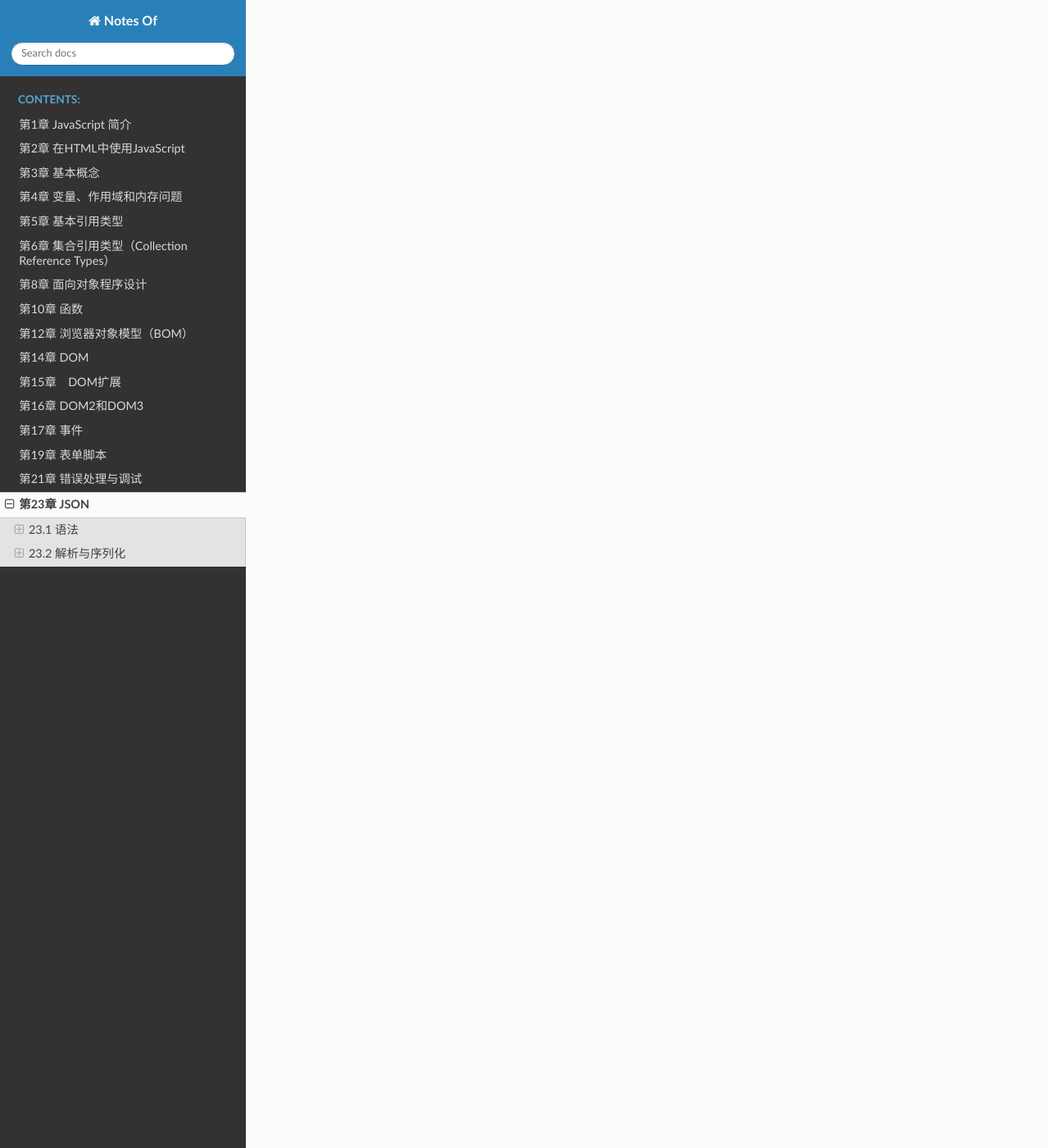
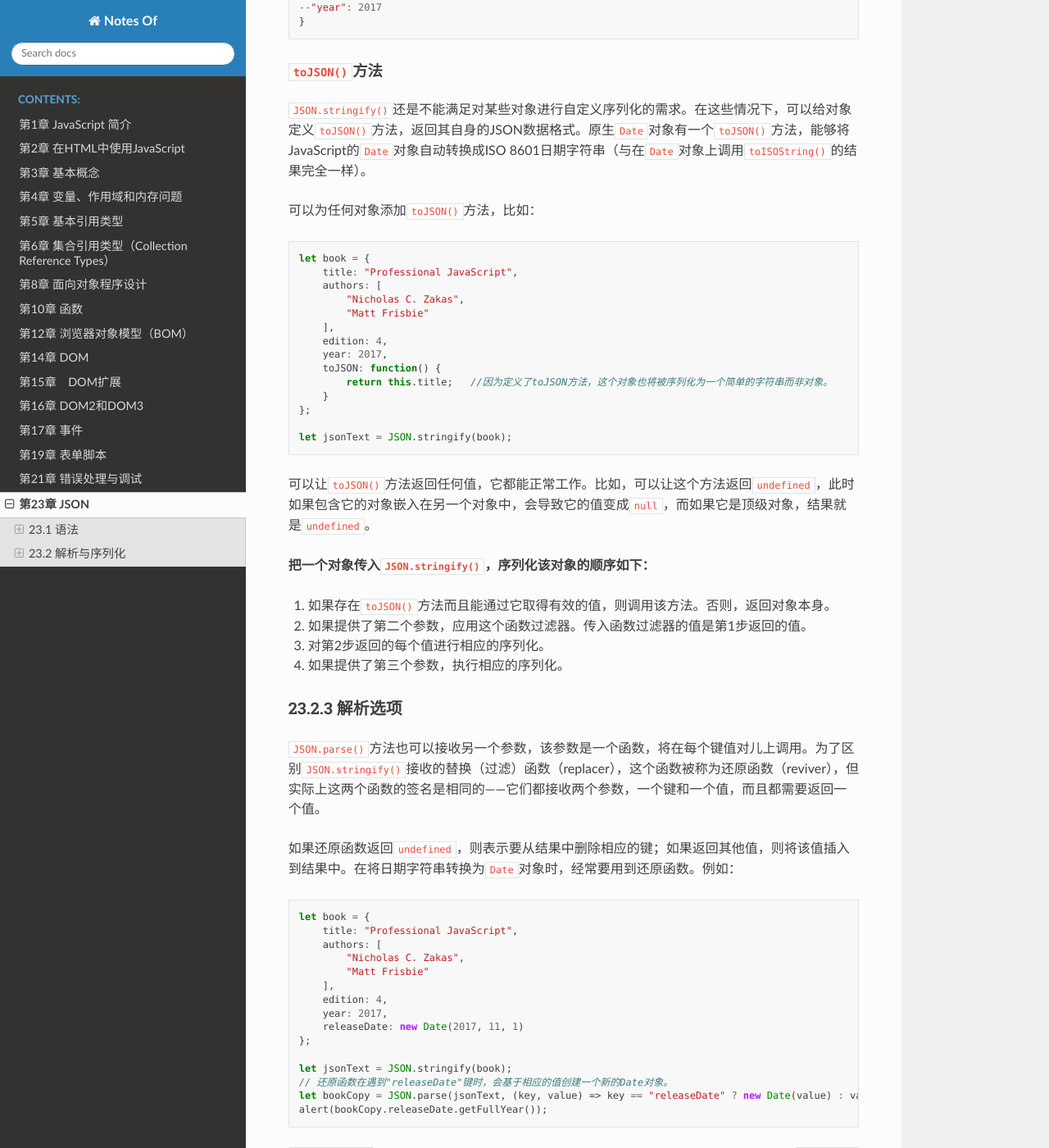
Before and after one commit to filefi/NotesOfProfessional-JavaScript-for-Web-Developers, a Sphinx documentation site: the page built from source/Chapter23-JSON.md, in a window 1280 px wide and 1400 px high, scrolled down 5322 px. Shown: the whole window at 82% size. Built offline with Sphinx 7.4.7 and the Read the Docs theme 2.0.0, drawn with Linux system fonts in a browser that asks for light colours; some of the changed text lies outside the part shown.

Commit message:
chapter 23 finished

````diff
--- a/source/Chapter23-JSON.md
+++ b/source/Chapter23-JSON.md
@@ -1,6 +1,6 @@
 # 第23章 JSON
 
-JSON是一种数据格式，不是一种编程语言。并不是只有JavaScript才使用JSON，很多编程语言都有针对JSON的解析器和序列化器。JSON目前已经成为Web服务开发中交换数据的事实标准。
+JSON是一个轻量级的数据格式，可以简化表示复杂数据结构的工作量。JSON使用JavaScript语法的子集表示对象、数组、字符串、数值、布尔值和`null`。即使XML也能表示同样复杂的数据结果，但JSON没有那么烦琐，而且在JavaScript中使用更便利。
 
 ## 23.1 语法
 
@@ -172,7 +172,7 @@ let jsonText2 = JSON.stringify(book, ["title", "edition", "year"]);
 // "{"title":"Professional JavaScript","edition":4,"year":2017}"
 ```
 
-如果第二个参数是函数，行为会稍有不同。传入的函数接收两个参数，属性（键）名和属性值。根据属性（键）名可以知道应该如何处理要序列化的对象中的属性。属性名只能是字符串，而在值并非键值对结构的值时，键名可以是空字符串。
+如果第2个参数是函数，行为会稍有不同。传入的函数接收两个参数，属性（键）名和属性值。根据属性（键）名可以知道应该如何处理要序列化的对象中的属性。属性名只能是字符串，而在值并非键值对结构的值时，键名可以是空字符串。
 
 ```js
 let book = {
@@ -201,3 +201,112 @@ let jsonText = JSON.stringify(book, (key, value) => {
 console.log(jsonText);
 // "{"title":"Professional JavaScript","authors":"Nicholas C. Zakas,Matt Frisbie","year":5000}"
 ```
+
+#### 字符串缩进
+
+`JSON.stringify()`方法的第3个参数用于控制结果中的缩进和空白符。如果这个参数是一个数值，那它表示的是每个级别缩进的空格数。
+
+例如，要在每个级别缩进4个空格，可以这样写代码：
+
+```js
+let book = {
+    title: "Professional JavaScript",
+    authors: [
+        "Nicholas C. Zakas",
+        "Matt Frisbie"
+    ],
+    edition: 4,
+    year: 2017
+};
+
+let jsonText = JSON.stringify(book, null, 4);
+```
+
+保存在jsonText中的字符串如下所示：
+```js
+{
+    "title": "Professional JavaScript",
+    "authors": [
+        "Nicholas C. Zakas",
+        "Matt Frisbie"
+    ],
+    "edition": 4,
+    "year": 2017
+}
+```
+
+如果缩进参数是一个字符串而非数值，则这个字符串将在JSON字符串中被用作缩进字符（不再使用空格）。在使用字符串的情况下，可以将缩进字符设置为制表符，或者两个短划线之类的任意字符。
+
+```js
+let jsonText = JSON.stringify(book, null, "--");
+```
+
+`jsonText`中的字符串将变成如下所示：
+
+```js
+{
+--"title": "Professional JavaScript",
+--"authors": [
+----"Nicholas C. Zakas",
+----"Matt Frisbie"
+--],
+--"edition": 4,
+--"year": 2017
+}
+```
+
+#### `toJSON()`方法
+
+`JSON.stringify()`还是不能满足对某些对象进行自定义序列化的需求。在这些情况下，可以给对象定义`toJSON()`方法，返回其自身的JSON数据格式。原生`Date`对象有一个`toJSON()`方法，能够将JavaScript的`Date`对象自动转换成ISO 8601日期字符串（与在`Date`对象上调用`toISOString()`的结果完全一样）。
+
+可以为任何对象添加`toJSON()`方法，比如：
+
+```js
+let book = {
+    title: "Professional JavaScript",
+    authors: [
+        "Nicholas C. Zakas",
+        "Matt Frisbie"
+    ],
+    edition: 4,
+    year: 2017,
+    toJSON: function() {
+        return this.title;   //因为定义了toJSON方法，这个对象也将被序列化为一个简单的字符串而非对象。
+    }
+};
+
+let jsonText = JSON.stringify(book);
+```
+
+可以让`toJSON()`方法返回任何值，它都能正常工作。比如，可以让这个方法返回`undefined`，此时如果包含它的对象嵌入在另一个对象中，会导致它的值变成`null`，而如果它是顶级对象，结果就是`undefined`。
+
+**把一个对象传入`JSON.stringify()`，序列化该对象的顺序如下：**
+
+1. 如果存在`toJSON()`方法而且能通过它取得有效的值，则调用该方法。否则，返回对象本身。
+2. 如果提供了第二个参数，应用这个函数过滤器。传入函数过滤器的值是第1步返回的值。
+3. 对第2步返回的每个值进行相应的序列化。
+4. 如果提供了第三个参数，执行相应的序列化。
+
+### 23.2.3 解析选项
+
+`JSON.parse()`方法也可以接收另一个参数，该参数是一个函数，将在每个键值对儿上调用。为了区别`JSON.stringify()`接收的替换（过滤）函数（replacer），这个函数被称为还原函数（reviver），但实际上这两个函数的签名是相同的——它们都接收两个参数，一个键和一个值，而且都需要返回一个值。
+
+如果还原函数返回`undefined`，则表示要从结果中删除相应的键；如果返回其他值，则将该值插入到结果中。在将日期字符串转换为`Date`对象时，经常要用到还原函数。例如：
+
+```js
+let book = {
+    title: "Professional JavaScript",
+    authors: [
+        "Nicholas C. Zakas",
+        "Matt Frisbie"
+    ],
+    edition: 4,
+    year: 2017,
+    releaseDate: new Date(2017, 11, 1)
+};
+
+let jsonText = JSON.stringify(book);
+// 还原函数在遇到"releaseDate"键时，会基于相应的值创建一个新的Date对象。
+let bookCopy = JSON.parse(jsonText, (key, value) => key == "releaseDate" ? new Date(value) : value);
+alert(bookCopy.releaseDate.getFullYear());
+```
````
